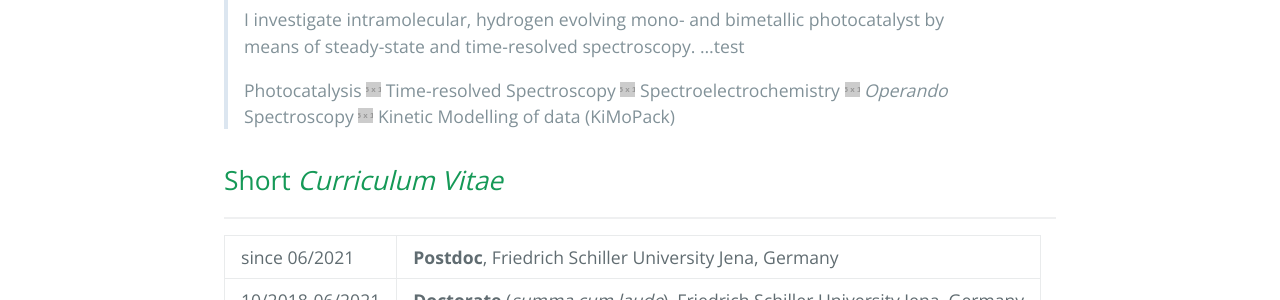
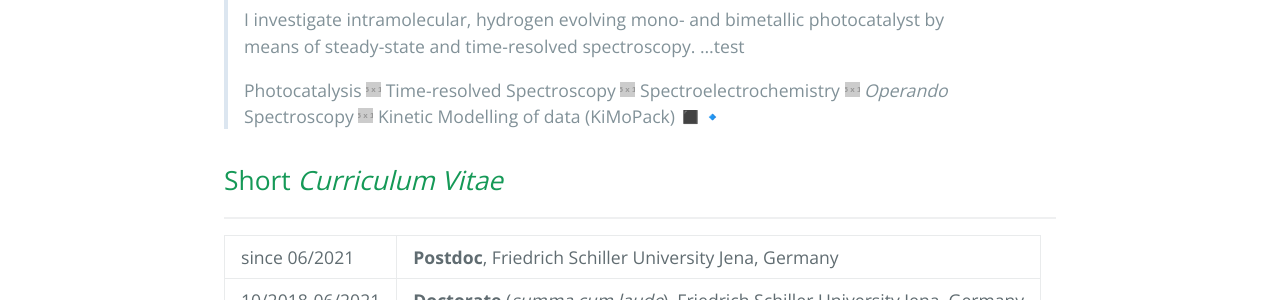
Before and after one commit to carolin-m/carolin-m.github.io, a Jekyll site: the page built from now.md, in a window 1280 px wide. Shown: the part 511-811 px from the top of the page. Built offline with Jekyll 4.4.1, drawn with Linux system fonts in a browser that asks for light colours.

Commit message:
Update now.md

```diff
--- a/now.md
+++ b/now.md
@@ -13,7 +13,7 @@ order: 2
 >
 > I investigate intramolecular, hydrogen evolving mono- and bimetallic photocatalyst by means of steady-state and time-resolved spectroscopy. ...test
 >
-> Photocatalysis ![#c5f015](https://via.placeholder.com/15/c5f015/000000?text=+) Time-resolved Spectroscopy ![#c5f015](https://via.placeholder.com/15/c5f015/000000?text=+) Spectroelectrochemistry ![#c5f015](https://via.placeholder.com/15/c5f015/000000?text=+) *Operando* Spectroscopy ![#c5f015](https://via.placeholder.com/15/c5f015/000000?text=+) Kinetic Modelling of data (KiMoPack)
+> Photocatalysis ![#c5f015](https://via.placeholder.com/15/c5f015/000000?text=+) Time-resolved Spectroscopy ![#c5f015](https://via.placeholder.com/15/c5f015/000000?text=+) Spectroelectrochemistry ![#c5f015](https://via.placeholder.com/15/c5f015/000000?text=+) *Operando* Spectroscopy ![#c5f015](https://via.placeholder.com/15/c5f015/000000?text=+) Kinetic Modelling of data (KiMoPack) ◼️🔹
 
 ## Short *Curriculum Vitae* <br>
 ________________
```
